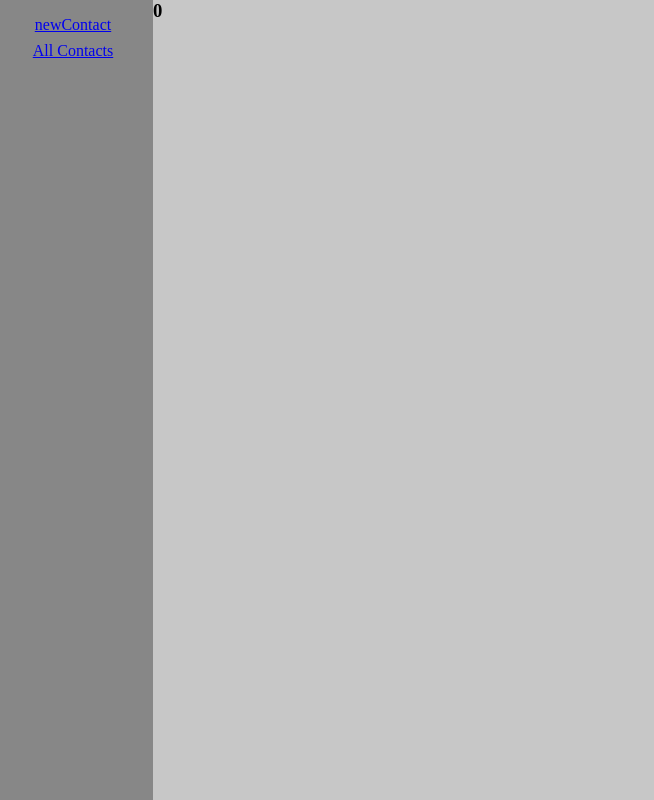
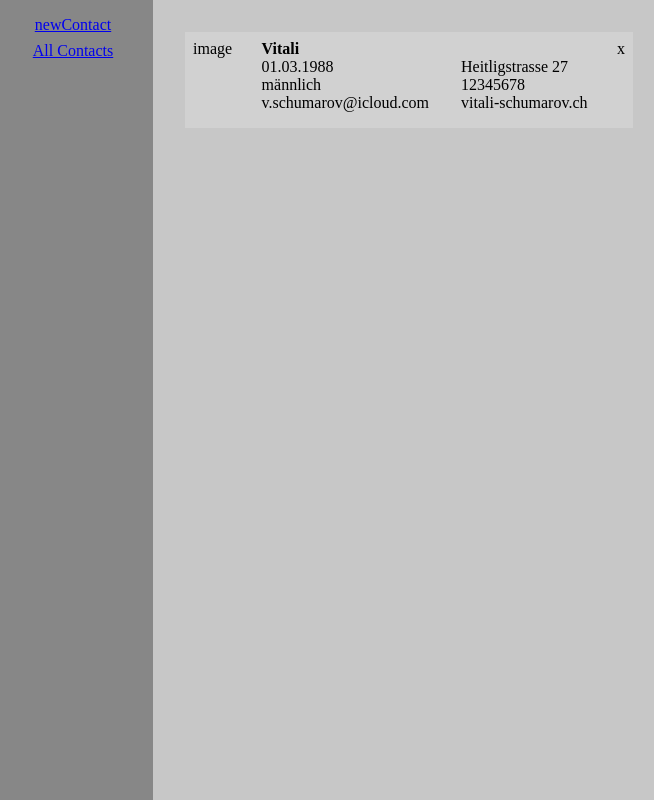
Before and after one commit to vitalischumarov/ContactManager, a React (Vite) app: page /Contacts in a window 1280 px wide. Shown: the whole page, without its empty margins (7-661 px from the left). Built offline with nearby package versions, Linux system fonts and the light colour scheme.

Commit message:
contact card created and input field validation done

```diff
--- /dev/null
+++ b/src/components/Contact.scss
@@ -0,0 +1,35 @@
+.contact-card {
+  background-color: rgb(209 209 209);
+  height: 5rem;
+  display: flex;
+  flex-direction: row;
+  align-items: flex-start;
+  width: 27rem;
+  justify-content: space-between;
+  margin-top: 2rem;
+  margin-left: 2rem;
+  padding: 0.5rem;
+}
+
+.detail {
+  display: flex;
+  flex-direction: row;
+  gap: 2rem;
+}
+
+.details-left {
+  display: flex;
+  flex-direction: column;
+  justify-content: flex-end;
+}
+
+.details-right {
+  display: flex;
+  flex-direction: column;
+  justify-content: flex-end;
+}
+
+.delete-btn {
+  display: flex;
+  justify-content: flex-start;
+}
--- /dev/null
+++ b/src/components/Contact.tsx
@@ -0,0 +1,25 @@
+import "./Contact.scss";
+
+function Contact() {
+  return (
+    <div className="contact-card">
+      <div className="image">image</div>
+      <div className="detail">
+        <div className="details-left">
+          <h4>Vitali</h4>
+          <span>01.03.1988</span>
+          <span>männlich</span>
+          <span>v.schumarov@icloud.com</span>
+        </div>
+        <div className="details-right">
+          <span>Heitligstrasse 27</span>
+          <span>12345678</span>
+          <span>vitali-schumarov.ch</span>
+        </div>
+      </div>
+      <div className="delete-btn">x</div>
+    </div>
+  );
+}
+
+export default Contact;
--- a/src/components/Contacts.tsx
+++ b/src/components/Contacts.tsx
@@ -1,10 +1,11 @@
 import { useContext } from "react";
 import { PersonContext } from "../App";
+import Contact from "./Contact";
 
 function Contacts() {
   const context = useContext(PersonContext);
 
-  return <h3>{context?.contacts.length}</h3>;
+  return <Contact></Contact>;
 }
 
 export default Contacts;
--- a/src/components/NewContact.tsx
+++ b/src/components/NewContact.tsx
@@ -31,10 +31,6 @@ function NewContact() {
         setInput({ ...input, ...{ geburtstag: event.target.value } });
         break;
       }
-      case "geschlecht": {
-        setInput({ ...input, ...{ geschlecht: event.target.value } });
-        break;
-      }
       case "email": {
         setInput({ ...input, ...{ email: event.target.value } });
         break;
@@ -54,12 +50,34 @@ function NewContact() {
     }
   }
 
+  function selectHander(event: React.ChangeEvent<HTMLSelectElement>) {
+    setInput({ ...input, ...{ geschlecht: event.target.value } });
+  }
+
+  function checkIfEmptyInput(): Boolean {
+    if (
+      input.email === "" ||
+      // input.geburtstag === "" ||
+      input.geschlecht === "" ||
+      input.email === "" ||
+      input.strasse === "" ||
+      input.telefon === "" ||
+      input.webseite === ""
+    ) {
+      return false;
+    } else {
+      return true;
+    }
+  }
+
   function saveContact() {
-    context?.dispatch({
-      type: "ADD",
-      payload: input,
-    });
-    navigate("/Contacts");
+    if (checkIfEmptyInput()) {
+      context?.dispatch({
+        type: "ADD",
+        payload: input,
+      });
+      navigate("/Contacts");
+    }
   }
 
   return (
@@ -82,7 +100,15 @@ function NewContact() {
           onChange={clickHandler}
         ></input>
         <h3>Geschlecht</h3>
-        <input type="text"></input>
+        <select
+          value={input.geschlecht}
+          className="input-field"
+          onChange={selectHander}
+        >
+          <option value={""}>Geschlecht auswählen</option>
+          <option value={"männlich"}>männlich</option>
+          <option value={"weiblich"}>weiblich</option>
+        </select>
         <h3>E-Mail Adresse</h3>
         <input
           type="text"
```
